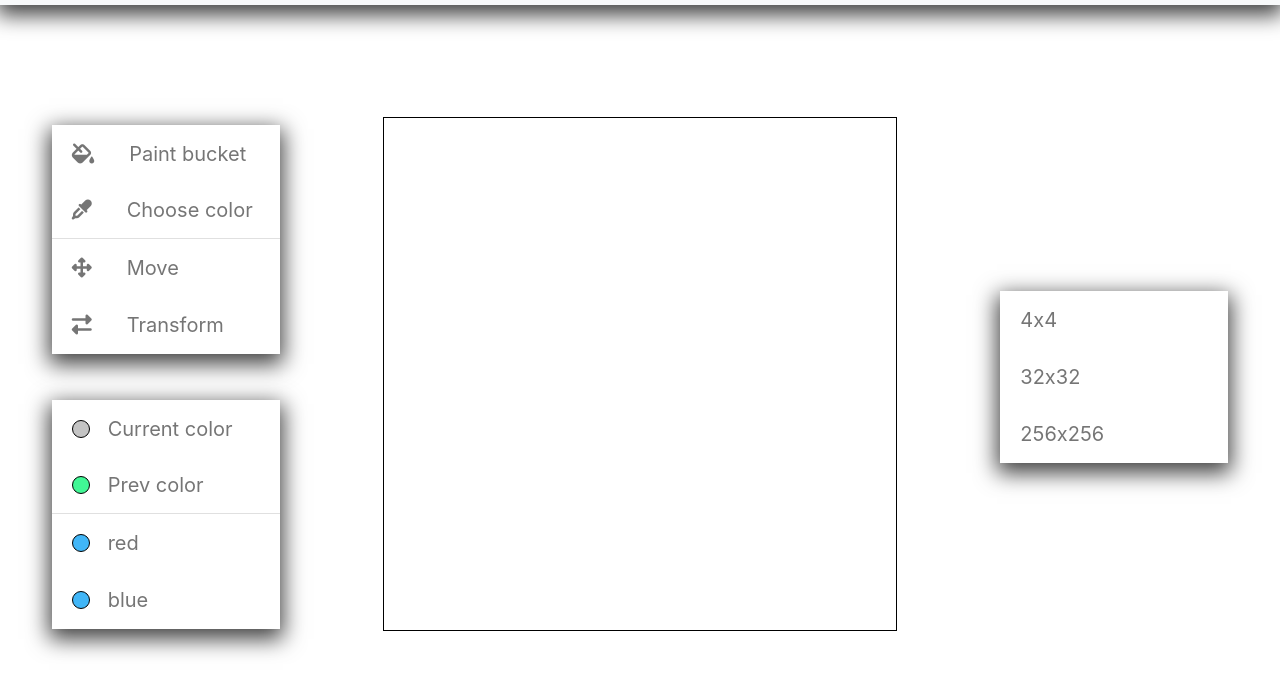
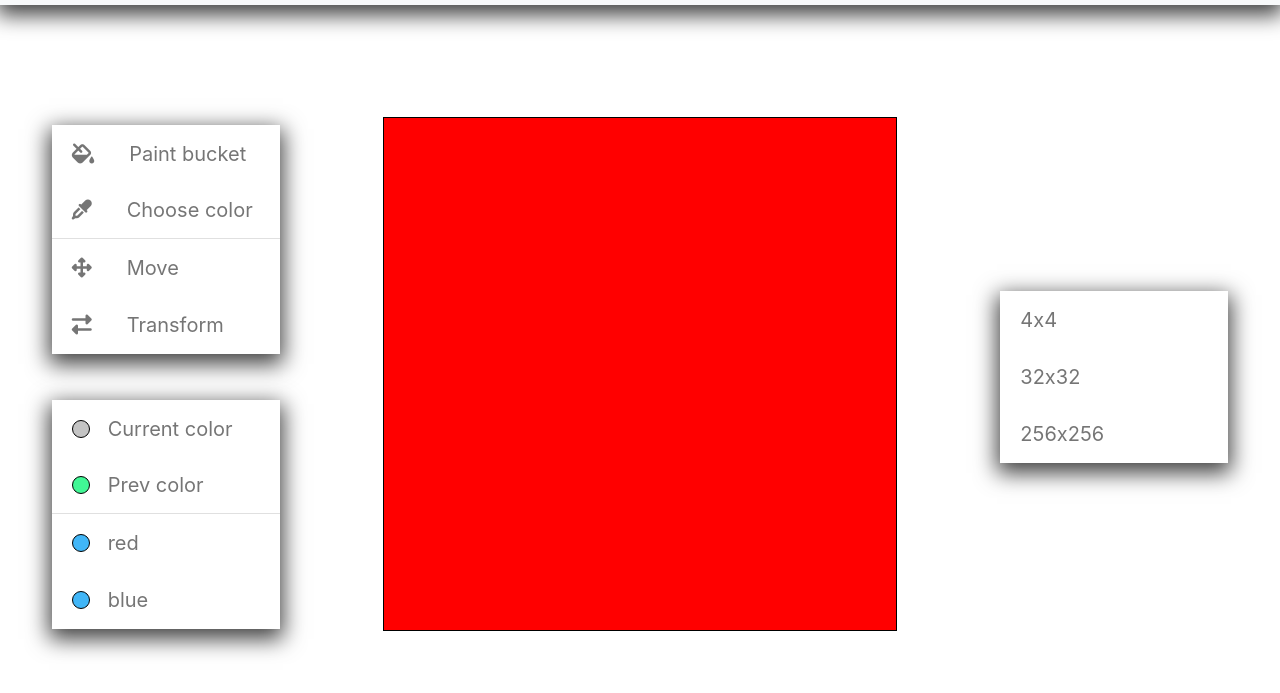
Before and after one commit to MaxDaniLOVE/codejam-canvas, a plain HTML site: page codejam-canvas/index.html in a window 1280 px wide. Shown: the part 51-744 px from the top of the page. Drawn offline with nearby package versions, Linux system fonts and the light colour scheme; no server answers.

Commit message:
feat: add functions getData and draw

```diff
--- a/codejam-canvas/index.html
+++ b/codejam-canvas/index.html
@@ -49,5 +49,6 @@
     <script src="https://code.jquery.com/jquery-3.3.1.slim.min.js" integrity="sha384-q8i/X+965DzO0rT7abK41JStQIAqVgRVzpbzo5smXKp4YfRvH+8abtTE1Pi6jizo" crossorigin="anonymous"></script>
     <script src="https://cdnjs.cloudflare.com/ajax/libs/popper.js/1.14.7/umd/popper.min.js" integrity="sha384-UO2eT0CpHqdSJQ6hJty5KVphtPhzWj9WO1clHTMGa3JDZwrnQq4sF86dIHNDz0W1" crossorigin="anonymous"></script>
     <script src="https://stackpath.bootstrapcdn.com/bootstrap/4.3.1/js/bootstrap.min.js" integrity="sha384-JjSmVgyd0p3pXB1rRibZUAYoIIy6OrQ6VrjIEaFf/nJGzIxFDsf4x0xIM+B07jRM" crossorigin="anonymous"></script>
+    <script src="./src/script.js"></script>
 </body>
 </html>
--- /dev/null
+++ b/codejam-canvas/src/script.js
@@ -0,0 +1,23 @@
+async function getData(){
+    const response = await fetch('https://raw.githubusercontent.com/rolling-scopes-school/tasks/master/tasks/stage-2/codejam-canvas/data/4x4.json')
+    const myJson = await response.json();
+    console.log(myJson);
+
+}
+function draw(){
+    let canvas = document.querySelector('.canvas'),
+        context  = canvas.getContext('2d'),
+        width = canvas.width;
+        height = canvas.height;
+    for(i = 0; i <= width - width/4; i += width/4)
+    for(j = 0; j <= height - height/4; j += height/4)
+    {
+        context.beginPath();
+        context.rect(j, i, width/4, width/4);
+        context.fillStyle = 'red';
+        context.fill();
+        context.closePath();
+    }
+}
+draw()
+getData()
```
